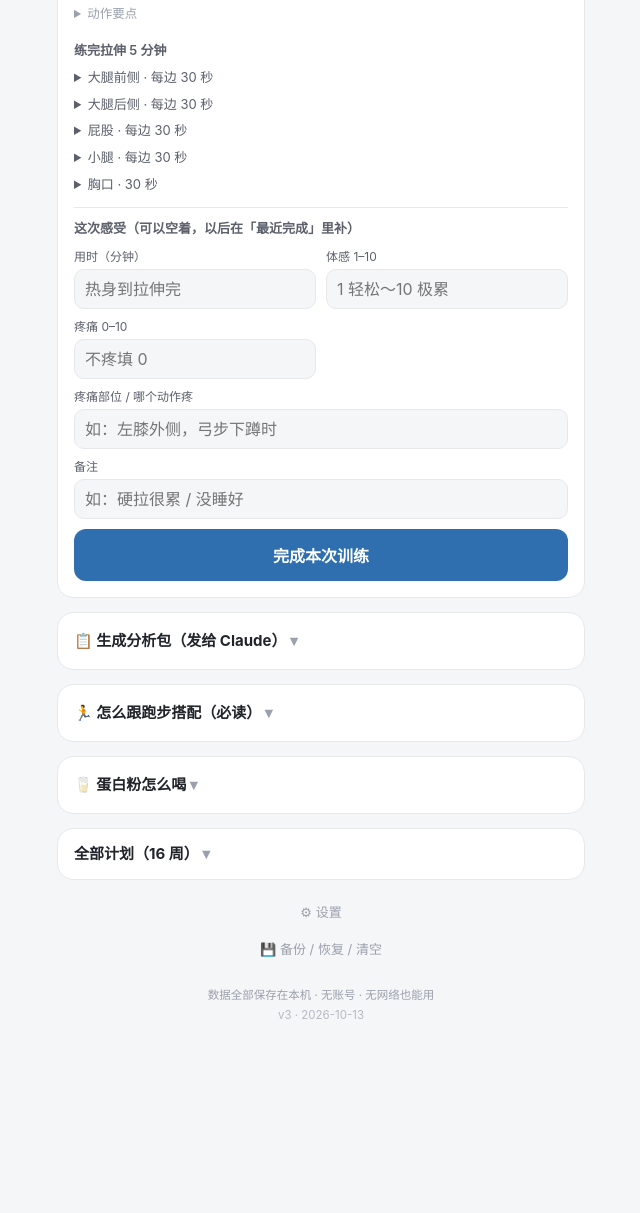
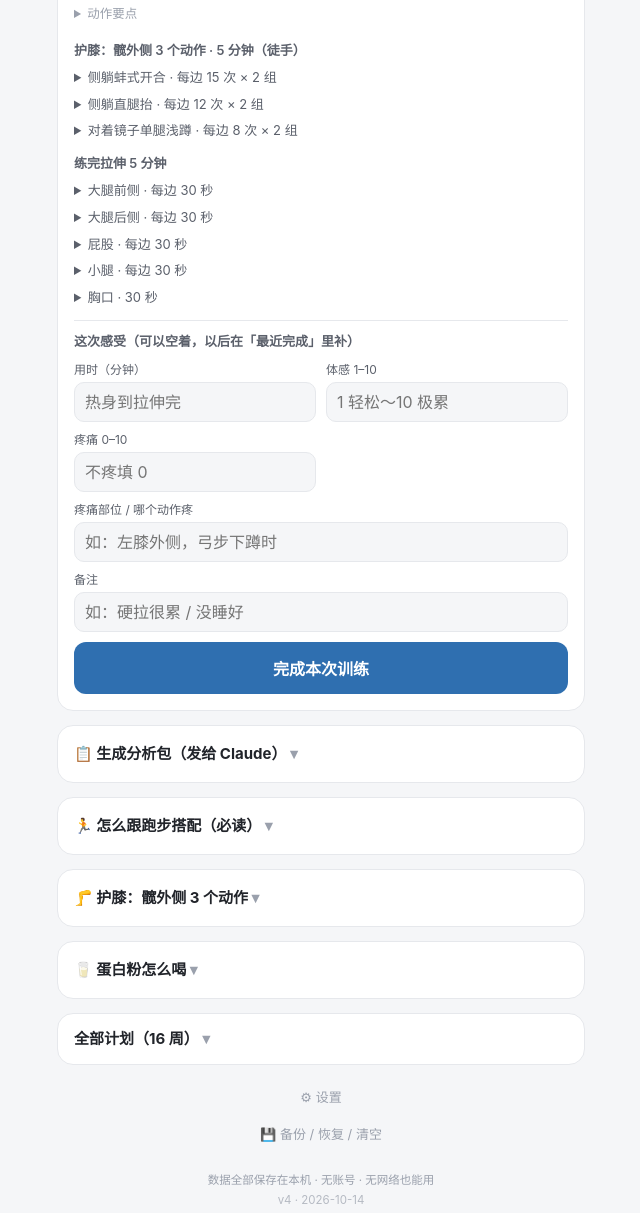
Before and after one commit to lihaoran1993912/dumbbell-strength, a website with bundled scripts: page index.html in a window 1280 px wide. Shown: the part 1840-3053 px from the top of the page, without its empty margins (319-959 px from the left). Before the commit the page ends 2955 px from the top, so only its background shows below. Built offline with nearby package versions, Linux system fonts and the light colour scheme.

Commit message:
v4：加「护膝」髋外侧 3 个动作（蚌式开合、侧躺直腿抬、对镜单腿浅蹲）
训练卡片里放在拉伸前；首页单独一个折叠区，不练力量的日子也能看。

Co-Authored-By: Claude Opus 5.5 <noreply@anthropic.com>

```diff
--- a/app.js
+++ b/app.js
@@ -1,6 +1,6 @@
 // 页面渲染 + 事件。计算都在 src/ 的纯函数里（有测试），这里只管画和点。
 
-import { PLAN, EXERCISES, WARMUP, COOLDOWN, TOTAL_WEEKS, applyLegLite } from './src/plan.js';
+import { PLAN, EXERCISES, WARMUP, COOLDOWN, KNEE_HIP, TOTAL_WEEKS, applyLegLite } from './src/plan.js';
 import { levels, describeLevel, fmtKg } from './src/gear.js';
 import { nextSession, percent, recommend, bests } from './src/progress.js';
 import { createStore } from './src/store.js';
@@ -79,6 +79,10 @@ function renderNext() {
     <details class="warm"><summary>先热身 5 分钟</summary><ol>${WARMUP.map((w) => `<li>${esc(w)}</li>`).join('')}</ol></details>
     <div id="exList">${exHtml}</div>
     <div class="cool">
+      <div class="cool-head">护膝：髋外侧 3 个动作 · 5 分钟（徒手）</div>
+      ${kneeHipHtml()}
+    </div>
+    <div class="cool">
       <div class="cool-head">练完拉伸 5 分钟</div>
       ${COOLDOWN.map((c) => `<details><summary>${esc(c.name)} · ${esc(c.time)}</summary><ul>${c.cues.map((x) => `<li>${esc(x)}</li>`).join('')}${c.knee ? `<li class="knee">${esc(c.knee)}</li>` : ''}</ul></details>`).join('')}
     </div>
@@ -89,6 +93,11 @@ function renderNext() {
     </div>
     <button class="btn block" id="finishBtn">完成本次训练</button>
     ${logs.length ? '<button class="undo" id="undoBtn">↶ 撤销上一次</button>' : ''}`;
+}
+
+// 护膝 3 个动作的下拉要领；训练卡片和首页的「护膝」折叠区共用。
+function kneeHipHtml() {
+  return KNEE_HIP.map((k) => `<details><summary>${esc(k.name)} · ${esc(k.dose)}</summary><ul>${k.cues.map((x) => `<li>${esc(x)}</li>`).join('')}${k.knee ? `<li class="knee">${esc(k.knee)}</li>` : ''}</ul></details>`).join('');
 }
 
 function exerciseHtml(it, logs, s, saved) {
@@ -558,6 +567,7 @@ paintScope();
 $('packCopyBtn').addEventListener('click', copyPack);
 
 $('verFoot').textContent = `${VERSION} · ${BUILT_AT}`;
+$('kneeBody').innerHTML = kneeHipHtml(); // 固定内容，只画一次，免得重画时把展开的要领收起来
 renderSettings();
 render();
 
--- a/index.html
+++ b/index.html
@@ -57,6 +57,12 @@
   </ul>
 </details>
 
+<details class="card fold" id="kneeBox">
+  <summary>🦵 护膝：髋外侧 3 个动作</summary>
+  <p class="knee-intro">左腿单腿蹲时膝盖有点往里倒（双腿时正常），说明单腿撑体重时屁股外侧没稳住大腿。这 3 个动作徒手、约 5 分钟：力量课上做，<b>不练力量的日子睡前也可以做</b>，不用打卡。</p>
+  <div class="cool" id="kneeBody"></div>
+</details>
+
 <details class="card fold" id="foodBox">
   <summary>🥛 蛋白粉怎么喝</summary>
   <div id="foodBody"></div>
--- a/src/plan.js
+++ b/src/plan.js
@@ -212,6 +212,40 @@ export const COOLDOWN = [
   },
 ];
 
+// 护膝：髋外侧（臀中肌）3 个动作，徒手、约 5 分钟。
+// 2026-10-14 视频看到：左腿单腿蹲时膝盖有点往里倒，双腿动作正常 → 单腿撑体重时
+// 屁股外侧没把大腿稳住。不计入打卡，力量课后做，或不练力量的日子睡前做。
+export const KNEE_HIP = [
+  {
+    name: '侧躺蚌式开合', dose: '每边 15 次 × 2 组',
+    cues: [
+      '侧躺，膝盖弯成约 90°，两只脚跟并拢，头枕在下面那只手臂上',
+      '脚跟贴住不分开，把上面那条腿的膝盖像蚌壳一样打开，再慢慢合上',
+      '骨盆不要跟着往后翻：可以把上面那只手按在髋骨上感觉',
+      '屁股外侧发酸就对了；大腿前面或腰发力说明翻身了',
+    ],
+  },
+  {
+    name: '侧躺直腿抬', dose: '每边 12 次 × 2 组',
+    cues: [
+      '侧躺，下面那条腿弯着垫稳，上面那条腿伸直',
+      '上面的腿稍微往身后摆一点，脚尖朝前，不要朝天',
+      '用脚跟带着腿往上抬一点点（约 30°），顶端停 1 秒再慢慢放下',
+      '抬得高不重要，屁股外侧有感觉才重要',
+    ],
+  },
+  {
+    name: '对着镜子单腿浅蹲', dose: '每边 8 次 × 2 组',
+    cues: [
+      '面对镜子单腿站，另一只脚稍微抬离地面，手可以扶墙',
+      '慢慢往下蹲，眼睛盯着膝盖：始终对准第二个脚趾，不往里倒',
+      '只蹲到能控制住的深度，膝盖一往里倒就停在那里站起来',
+      '左右都做，左腿多留意；蹲的时候骨盆保持水平，不往一边掉',
+    ],
+    knee: '这个动作疼到 3 分以上就蹲浅一点；还疼就只做前两个',
+  },
+];
+
 const A = ['goblet', 'rdl', 'floorpress', 'row', 'calf', 'deadbug'];
 const B = ['lunge', 'slrdl', 'ohp', 'bentrow', 'calf', 'sideplank'];
 const ADDON = { A: 'lateral', B: 'curl' };
--- a/src/version.js
+++ b/src/version.js
@@ -1,5 +1,5 @@
 // 页面底部显示这个。发布时两件事一起做（test/version.test.js 会检查）：
 //   1. 这里的 VERSION +1、BUILT_AT 改成今天
 //   2. sw.js 里的 CACHE 改成同一个数字
-export const VERSION = 'v3';
-export const BUILT_AT = '2026-10-13';
+export const VERSION = 'v4';
+export const BUILT_AT = '2026-10-14';
--- a/styles.css
+++ b/styles.css
@@ -532,6 +532,7 @@ textarea {
 .cool summary { cursor: pointer; }
 .cool ul { margin: 4px 0 0; padding-left: 18px; font-size: 12.5px; }
 .cool .knee { color: var(--clay-dark); }
+.knee-intro { font-size: 13px; color: var(--ink-soft); margin: 8px 0 4px; }
 .fold > summary { cursor: pointer; list-style: none; font-weight: 700; font-size: 15px; }
 .fold > summary::-webkit-details-marker { display: none; }
 .fold > summary::after { content: " ▾"; color: var(--ink-faint); }
--- a/sw.js
+++ b/sw.js
@@ -1,6 +1,6 @@
 // Service Worker：把整个 App 缓存下来，装到主屏幕后彻底离线可用。
 // 改了任何前端文件，就把版本号 +1，并同步 src/version.js（test/version.test.js 会检查）。
-const CACHE = 'dumbbell-strength-v3';
+const CACHE = 'dumbbell-strength-v4';
 
 const ASSETS = [
   './',
```
Also changed, not shown: test/core.test.js (+11 -1 lines).
